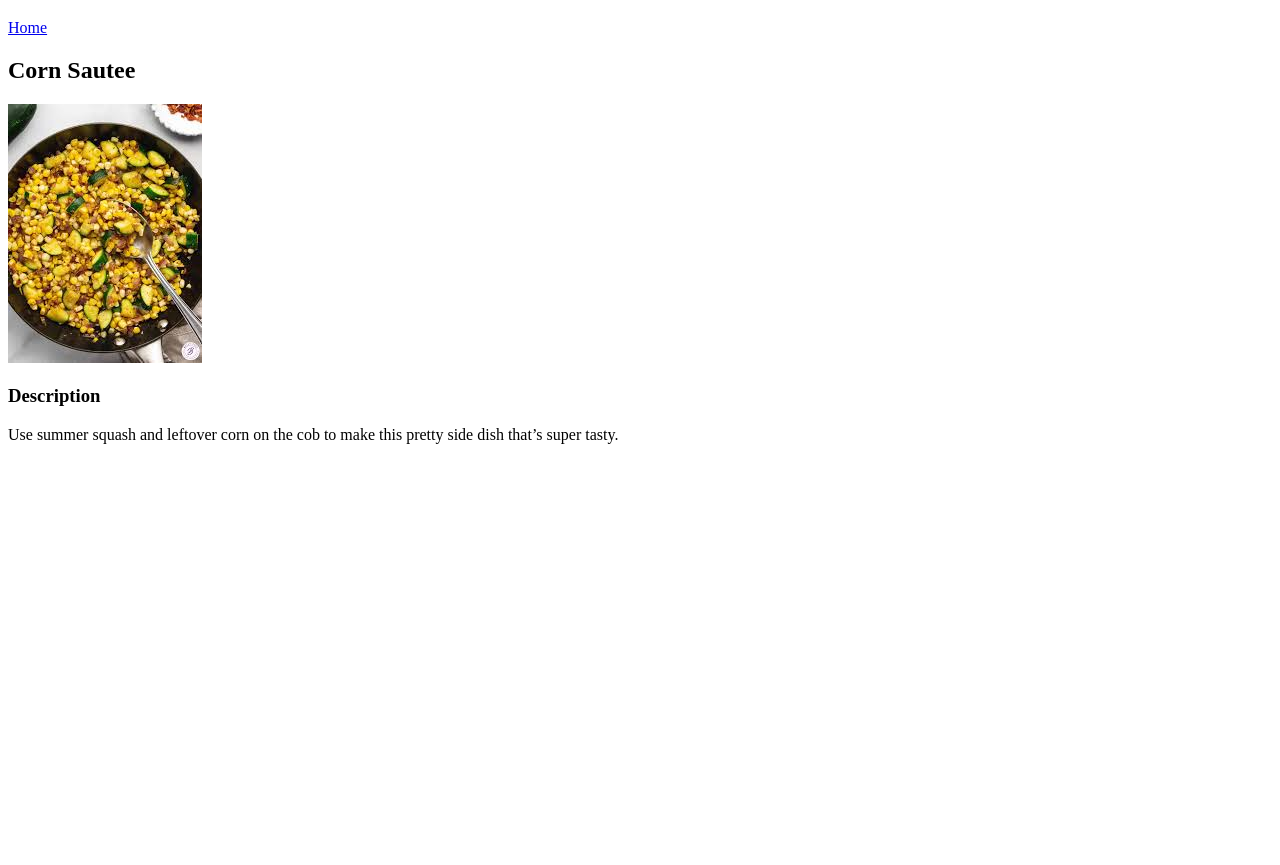
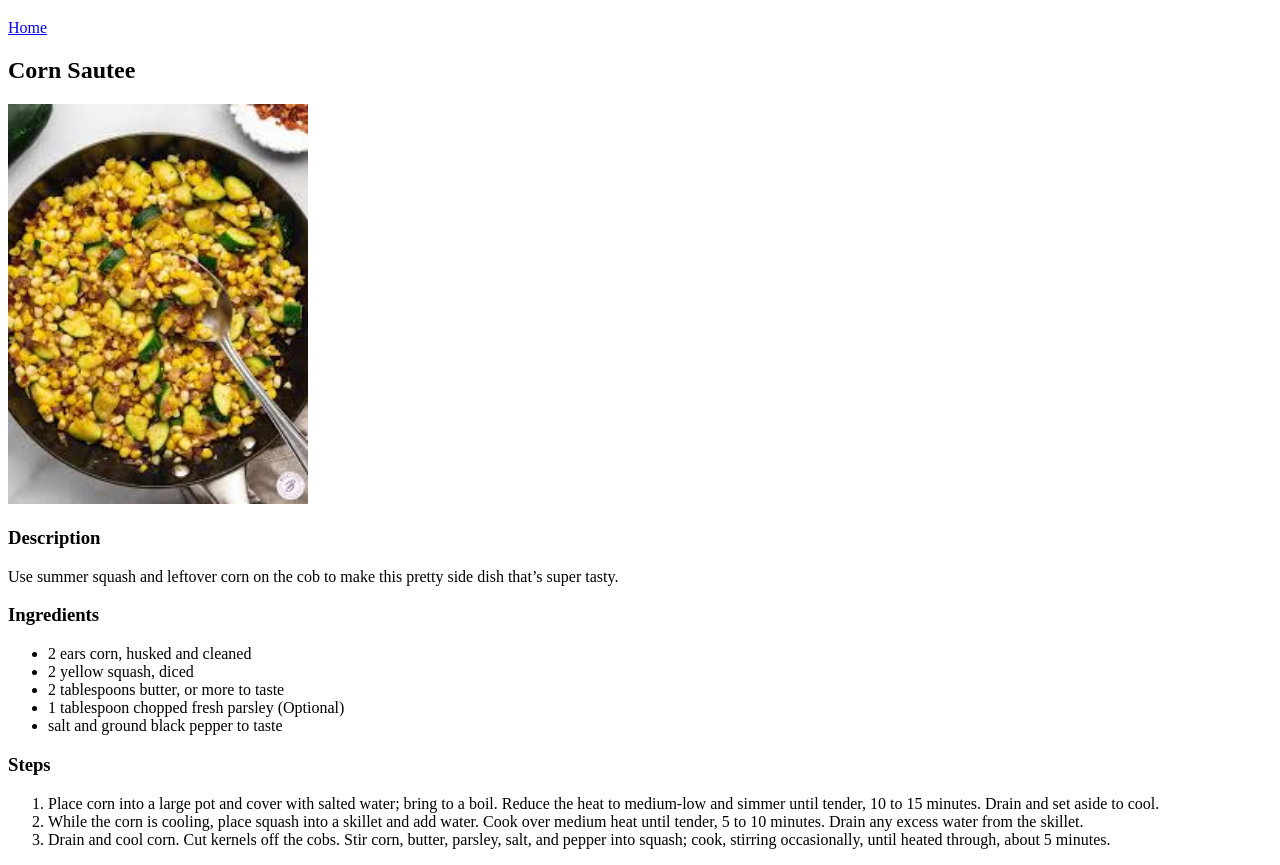
Before and after one commit to novadar-star/odin-recipes, a plain HTML site: page recipes/corn_sautee.html in a window 1280 px wide. Shown: the part 61-926 px from the top of the page. Before the commit the page ends 800 px from the top, so only its background shows below. Drawn offline with Linux system fonts and the light colour scheme.

```diff
--- a/recipes/corn_sautee.html
+++ b/recipes/corn_sautee.html
@@ -9,10 +9,23 @@
         <a href="../index.html">Home</a>
         <h2>Corn Sautee</h2>
 
-        <img src = "../images/corn_sautee.jpg" alt= "corn_sautee">
+        <img src = "../images/corn_sautee.jpg" alt= "corn_sautee" width = "300">
         <h3>Description</h3>
         <p>Use summer squash and leftover corn on the cob to make this pretty side dish that’s super tasty.</p>
 
-
+        <h3>Ingredients</h3>
+        <ul>
+            <li>2 ears corn, husked and cleaned</li>
+            <li>2 yellow squash, diced</li>
+            <li>2 tablespoons butter, or more to taste</li>
+            <li>1 tablespoon chopped fresh parsley (Optional)</li>
+            <li>salt and ground black pepper to taste</li>
+        </ul>
+        <h3>Steps</h3>
+        <ol>
+            <li>Place corn into a large pot and cover with salted water; bring to a boil. Reduce the heat to medium-low and simmer until tender, 10 to 15 minutes. Drain and set aside to cool.</li>
+            <li>While the corn is cooling, place squash into a skillet and add water. Cook over medium heat until tender, 5 to 10 minutes. Drain any excess water from the skillet.</li>
+            <li>Drain and cool corn. Cut kernels off the cobs. Stir corn, butter, parsley, salt, and pepper into squash; cook, stirring occasionally, until heated through, about 5 minutes.</li>
+        </ol>
 </body>
 </html>
```
Also changed, not shown: index.html (+1 -2 lines), recipes/baked_tomatoes.html (+1 -1 lines), recipes/cheesy_casserole.html (added, +34 -0 lines), images/adobo.jpg (deleted), images/cheesy_casserole.jpg (added), images/sinigang.jpg (deleted).
